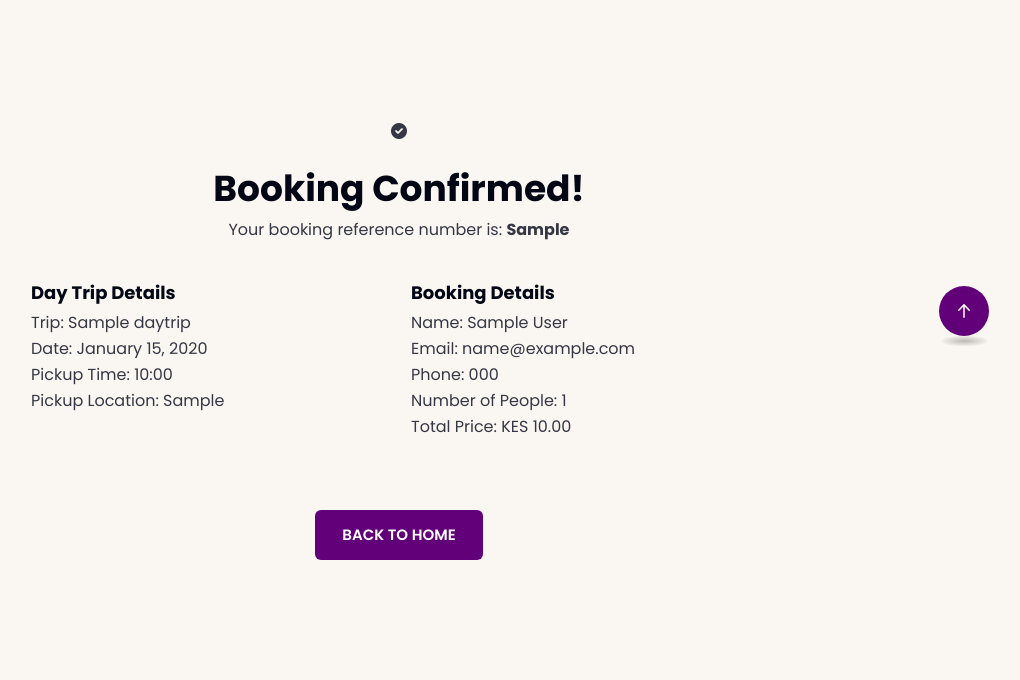
After one commit to EnockOMONDI/Kipekeetravel, a Django app: page /daytrip/booking/confirmation/Sample/ in a window 1280 px wide. The commit adds this page. Shown: the part 544-1224 px from the top of the page, without its empty margins (241-1261 px from the left). Run offline with Django 3.2, Linux system fonts and the light colour scheme; tables that the repository leaves empty hold one stand-in row (values such as "Sample post"); parts of the project's set-up code (start-up, migrations or seed data) failed here and were passed over; some libraries are stand-ins or nearby versions; some web fonts are replaced.

Commit message:
working daytrips

```diff
--- a/dede/urls.py
+++ b/dede/urls.py
@@ -7,12 +7,14 @@ urlpatterns = [
     path('', views.HomeView.as_view(), name='home'),
     path('tours/', views.TourListView.as_view(), name='tour_list'),
     path('destination/<slug:slug>/', views.destination_detail, name='destination_detail'),
-    path('daytrips/', views.DayTripListView.as_view(), name='daytrip_list'),
-    path('daytrip/<slug:daytrip_slug>/', views.DayTripDetailView.as_view(), name='daytrip_detail'),
     path('about/', views.AboutView.as_view(), name='about'),
     path('contact/', views.ContactView.as_view(), name='contact'),
     path('tour/<slug:tour_slug>/', views.TourDetailView.as_view(), name='tour_detail'),
     path('tour/<slug:tour_slug>/review/', views.submit_review, name='submit_review'),
     path('tour/<slug:tour_slug>/booking/', views.tour_booking, name='tour_booking'),
+    path('daytrips/', views.DayTripListView.as_view(), name='daytrip_list'),
+    path('daytrip/<slug:daytrip_slug>/', views.DayTripDetailView.as_view(), name='daytrip_detail'),
+    path('daytrip/<slug:daytrip_slug>/book/', views.daytrip_booking, name='daytrip_booking'),
+    path('daytrip/booking/confirmation/<str:booking_reference>/', views.daytrip_booking_confirmation, name='daytrip_booking_confirmation'),
     path('booking/confirmation/<str:booking_reference>/', views.booking_confirmation, name='booking_confirmation'),
 ]
--- a/dede/views.py
+++ b/dede/views.py
@@ -5,7 +5,7 @@ from django.contrib import messages
 from django.db.models import Avg
 from .models import Destination, Tour, Review
 from django.views.generic.edit import CreateView
-from .models import Tour, Booking, DayTrip
+from .models import Tour, Booking, DayTrip, DayTripBooking
 from django.core.mail import send_mail
 from django.core.exceptions import ValidationError
 from django.utils import timezone
@@ -15,6 +15,12 @@ from email.mime.text import MIMEText
 from email.mime.multipart import MIMEMultipart
 from events.models import EventCategory
 from django.utils import timezone
+from django.shortcuts import get_object_or_404, redirect, render
+from django.contrib import messages
+from django.core.exceptions import ValidationError
+
+
+# Add this view function
 
 
 
@@ -73,6 +79,228 @@ class DayTripDetailView(DetailView):
             id=self.object.id
         ).order_by('date')[:3]
         return context
+
+def send_daytrip_confirmation_email(booking):
+    try:
+        s = smtplib.SMTP('smtp.gmail.com', 587)
+        s.starttls()
+        s.login(settings.EMAIL_HOST_USER, settings.EMAIL_HOST_PASSWORD)
+
+        msg = MIMEMultipart('alternative')
+        msg['From'] = "DEDE TOURS TRAVEL <novustellke@gmail.com>"
+        msg['To'] = booking.email
+        msg['Subject'] = f"Day Trip Booking Confirmation - {booking.booking_reference}"
+
+        # Create activities list for email if any were selected
+        activities_html = ""
+        if booking.optional_activities.exists():
+            activities_html = """
+            <div class="booking-details" style="margin-top: 20px;">
+                <h3>Optional Activities Booked:</h3>
+                <ul>
+            """
+            for activity in booking.optional_activities.all():
+                activities_html += f"<li>{activity.name} - KES {activity.price} per person</li>"
+            activities_html += "</ul></div>"
+
+        email_message = f"""
+        <!DOCTYPE html>
+        <html>
+        <head>
+            <meta charset="UTF-8">
+            <meta name="viewport" content="width=device-width, initial-scale=1.0">
+            <title>Day Trip Booking Confirmation</title>
+            <style>
+                body {{
+                    font-family: Arial, sans-serif;
+                    line-height: 1.6;
+                    color: #333333;
+                    margin: 0;
+                    padding: 0;
+                }}
+                .email-container {{
+                    max-width: 600px;
+                    margin: 0 auto;
+                    padding: 20px;
+                }}
+                .header {{
+                    text-align: center;
+                    padding: 20px 0;
+                    background-color: #f8f9fa;
+                }}
+                .logo {{
+                    max-width: 200px;
+                    height: auto;
+                }}
+                .content {{
+                    padding: 20px 0;
+                }}
+                .booking-details {{
+                    background-color: #f8f9fa;
+                    padding: 20px;
+                    border-radius: 5px;
+                    margin: 20px 0;
+                }}
+                .footer {{
+                    text-align: center;
+                    padding: 20px;
+                    background-color: #f8f9fa;
+                    font-size: 12px;
+                    color: #666;
+                }}
+            </style>
+        </head>
+        <body>
+            <div class="email-container">
+                <div class="header">
+                    <img src="https://kipekeetravel.onrender.com/static/assets3/img/logo/dedelogo1.png" alt="DEDE TOURS TRAVEL" class="logo">
+                </div>
+
+                <div class="content">
+                    <h2>Day Trip Booking Confirmation</h2>
+                    <p>Dear {booking.full_name},</p>
+
+                    <p>Thank you for booking your day trip with DEDE TOURS TRAVEL! We're excited to have you join us for {booking.daytrip.name}.</p>
+
+                    <div class="booking-details">
+                        <h3>Booking Details:</h3>
+                        <p><strong>Booking Reference:</strong> {booking.booking_reference}</p>
+                        <p><strong>Day Trip:</strong> {booking.daytrip.name}</p>
+                        <p><strong>Date:</strong> {booking.daytrip.date}</p>
+                        <p><strong>Pickup Time:</strong> {booking.daytrip.pickup_time}</p>
+                        <p><strong>Pickup Location:</strong> {booking.daytrip.pickup_location}</p>
+                        <p><strong>Number of People:</strong> {booking.number_of_people}</p>
+                        <p><strong>Total Price:</strong> KES {booking.total_price}</p>
+                    </div>
+
+                    {activities_html}
+
+                    <p>Your booking status is currently <strong>pending</strong>. Our team will contact you shortly regarding payment and final confirmation.</p>
+
+                    <p>If you have any questions, please contact us with your booking reference: {booking.booking_reference}</p>
+                </div>
+
+                <div class="footer">
+                    <p>Best regards,<br>The DEDE TOURS TRAVEL Team</p>
+                    <p>© 2024 DEDE TOURS TRAVEL. All rights reserved.</p>
+                    <p>
+                        <a href="tel:+254758355325">+254758355325</a> |
+                        <a href="mailto:info@dedeexpeditions.com">info@dedeexpeditions.com</a>
+                    </p>
+                </div>
+            </div>
+        </body>
+        </html>
+        """
+
+        msg.attach(MIMEText(email_message, 'html'))
+        s.send_message(msg)
+        s.quit()
+        print(f"SUCCESSFULLY SENT EMAIL to {booking.email} for booking {booking.booking_reference}")
+    except Exception as e:
+        print(f"Email sending failed: {str(e)}")
+        raise e
+
+def daytrip_booking(request, daytrip_slug):
+    daytrip = get_object_or_404(DayTrip, slug=daytrip_slug)
+    today = timezone.now().date()
+
+    if request.method == 'POST':
+        try:
+            # Validate number of people
+            try:
+                number_of_people = int(request.POST.get('number_of_people', 1))
+                if number_of_people < 1:
+                    raise ValidationError("Number of people must be at least 1")
+
+                # Check available slots
+                remaining_slots = daytrip.get_remaining_slots()
+                if number_of_people > remaining_slots:
+                    raise ValidationError(f"Only {remaining_slots} slots available for this day trip")
+            except ValueError:
+                raise ValidationError("Please enter a valid number of people")
+
+            # Calculate base price
+            base_price = daytrip.price * number_of_people
+
+            # Handle optional activities
+            total_price = base_price
+            selected_activities = []
+            optional_activities = request.POST.getlist('optional_activities')
+
+            if optional_activities:
+                for activity_id in optional_activities:
+                    try:
+                        activity = OptionalActivity.objects.get(id=activity_id, daytrip=daytrip)
+                        if activity.price:
+                            total_price += activity.price * number_of_people
+                        selected_activities.append(activity)
+                    except OptionalActivity.DoesNotExist:
+                        continue
+
+            # Create new booking
+            booking = DayTripBooking(
+                daytrip=daytrip,
+                full_name=request.POST.get('full_name'),
+                email=request.POST.get('email'),
+                phone=request.POST.get('phone'),
+                travel_date=daytrip.date,
+                number_of_people=number_of_people,
+                special_requirements=request.POST.get('special_requirements'),
+                total_price=total_price,
+                booking_status='pending',
+                payment_status='pending'
+            )
+
+            # Validate the model
+            booking.full_clean()
+
+            # Save the booking
+            booking.save()
+
+            # Add optional activities after saving
+            if selected_activities:
+                booking.optional_activities.set(selected_activities)
+
+            # Send confirmation email
+            try:
+                send_daytrip_confirmation_email(booking)
+            except Exception as e:
+                print(f"Email sending failed: {str(e)}")
+                # Continue with the booking process even if email fails
+
+            messages.success(request, 'Day Trip booking successful! Check your email for confirmation.')
+            return redirect('dede:daytrip_booking_confirmation', booking_reference=booking.booking_reference)
+
+        except ValidationError as e:
+            if hasattr(e, 'message_dict'):
+                for field, errors in e.message_dict.items():
+                    for error in errors:
+                        messages.error(request, f"{field}: {error}")
+            else:
+                messages.error(request, str(e))
+            print(f"Validation error: {str(e)}")  # For debugging
+        except Exception as e:
+            messages.error(request, 'There was an error processing your booking. Please try again.')
+            print(f"Booking error: {str(e)}")  # For debugging
+
+        # If there's an error, re-render the form with the submitted data
+        return render(request, 'users/dede/daytrip-booking-form.html', {
+            'daytrip': daytrip,
+            'form_data': request.POST,
+            'today': today,
+        })
+
+    # For GET requests, render empty form
+    return render(request, 'users/dede/daytrip-booking-form.html', {
+        'daytrip': daytrip,
+        'today': today,
+        'form_data': None,
+    })
+
+def daytrip_booking_confirmation(request, booking_reference):
+    booking = get_object_or_404(DayTripBooking, booking_reference=booking_reference)
+    return render(request, 'users/dede/daytrip-booking-confirmation.html', {'booking': booking})
 
 class AboutView(TemplateView):
     template_name = 'users/dede/about.html'
@@ -361,8 +589,8 @@ def tour_booking(request, tour_slug):
                             <p>Best regards,<br>The DEDE TOURS TRAVEL Team</p>
                             <p>© 2024 DEDE TOURS TRAVEL. All rights reserved.</p>
                             <p>
-                                <a href="tel:+254123456789">+254 123 456 789</a> |
-                                <a href="mailto:info@dedetours.com">info@dedetours.com</a>
+                                <a href="tel:++254758355325">+254758355325</a> |
+                                <a href="mailto:info@dedeexpeditions.com">info@dedeexpeditions.com</a>
                             </p>
                         </div>
                     </div>
--- /dev/null
+++ b/users/templates/users/dede/daytrip-booking-confirmation.html
@@ -0,0 +1,84 @@
+{% extends 'users/dede/basemain.html' %}
+{% load static %}
+
+{% block content %}
+<!-- tg-breadcrumb-area-start -->
+<div class="tg-breadcrumb-area tg-breadcrumb-spacing fix p-relative z-index-1 include-bg" data-background="{% static 'assets3/img/breadcrumb/breadcrumb.jpg' %}">
+    <div class="tg-hero-top-shadow"></div>
+    <div class="tg-breadcrumb-shadow"></div>
+    <div class="container">
+        <div class="row">
+            <div class="col-12">
+                <div class="tg-breadcrumb-content text-center">
+                    <h2 class="tg-breadcrumb-title mb-15">Booking Confirmation</h2>
+                    <div class="tg-breadcrumb-list">
+                        <span><a href="{% url 'dede:home' %}">Home</a></span>
+                        <span class="dvdr"><i class="fa-sharp fa-solid fa-angle-right"></i></span>
+                        <span>Booking Confirmation</span>
+                    </div>
+                </div>
+            </div>
+        </div>
+    </div>
+</div>
+<!-- tg-breadcrumb-area-end -->
+
+<div class="booking-confirmation-area pt-120 pb-120">
+    <div class="container">
+        <div class="row justify-content-center">
+            <div class="col-xl-8">
+                <div class="booking-confirmation-wrapper text-center mb-40">
+                    <i class="fas fa-check-circle success-icon mb-30"></i>
+                    <h2>Booking Confirmed!</h2>
+                    <p>Your booking reference number is: <strong>{{ booking.booking_reference }}</strong></p>
+                </div>
+
+                <div class="row">
+                    <div class="col-md-6">
+                        <div class="single-confirmation-box mb-30">
+                            <h4>Day Trip Details</h4>
+                            <ul>
+                                <li><span>Trip:</span> {{ booking.daytrip.name }}</li>
+                                <li><span>Date:</span> {{ booking.daytrip.date|date:"F j, Y" }}</li>
+                                <li><span>Pickup Time:</span> {{ booking.daytrip.pickup_time|time:"H:i" }}</li>
+                                <li><span>Pickup Location:</span> {{ booking.daytrip.pickup_location }}</li>
+                            </ul>
+                        </div>
+                    </div>
+                    <div class="col-md-6">
+                        <div class="single-confirmation-box mb-30">
+                            <h4>Booking Details</h4>
+                            <ul>
+                                <li><span>Name:</span> {{ booking.full_name }}</li>
+                                <li><span>Email:</span> {{ booking.email }}</li>
+                                <li><span>Phone:</span> {{ booking.phone }}</li>
+                                <li><span>Number of People:</span> {{ booking.number_of_people }}</li>
+                                <li><span>Total Price:</span> KES {{ booking.total_price }}</li>
+                            </ul>
+                        </div>
+                    </div>
+                </div>
+
+                {% if booking.optional_activities.exists %}
+                <div class="row">
+                    <div class="col-12">
+                        <div class="single-confirmation-box mb-30">
+                            <h4>Optional Activities Booked</h4>
+                            <ul>
+                                {% for activity in booking.optional_activities.all %}
+                                <li>{{ activity.name }} - KES {{ activity.price }}</li>
+                                {% endfor %}
+                            </ul>
+                        </div>
+                    </div>
+                </div>
+                {% endif %}
+
+                <div class="text-center mt-40">
+                    <a href="{% url 'dede:home' %}" class="tg-btn">Back to Home</a>
+                </div>
+            </div>
+        </div>
+    </div>
+</div>
+{% endblock %}
--- a/users/templates/users/dede/daytrip_detail.html
+++ b/users/templates/users/dede/daytrip_detail.html
@@ -96,8 +96,8 @@
                             <p><strong>Pickup:</strong> {{ daytrip.pickup_location }}</p>
                             <p><strong>Time:</strong> {{ daytrip.pickup_time|time:"H:i" }}</p>
                         </div>
-                        <a href="#" class="btn btn-primary w-100">Book Now</a>
-                    </div>
+                        <a href="{% url 'dede:daytrip_booking' daytrip.slug %}" class="btn btn-primary w-100">Book Now</a>
+                                                    </div>
 
                     <!-- Upcoming Trips Widget -->
                     {% if upcoming_daytrips %}
```
Also changed, not shown: dede/admin.py (+33 -1 lines), dede/models.py (+119 -0 lines), users/templates/users/dede/daytrip-booking-form.html (added, +211 -0 lines), users/templates/users/dede/index.html (+50 -1 lines), dede/migrations/0007_daytripbooking.py (added), dede/migrations/0008_daytrip_group_size.py (added).
